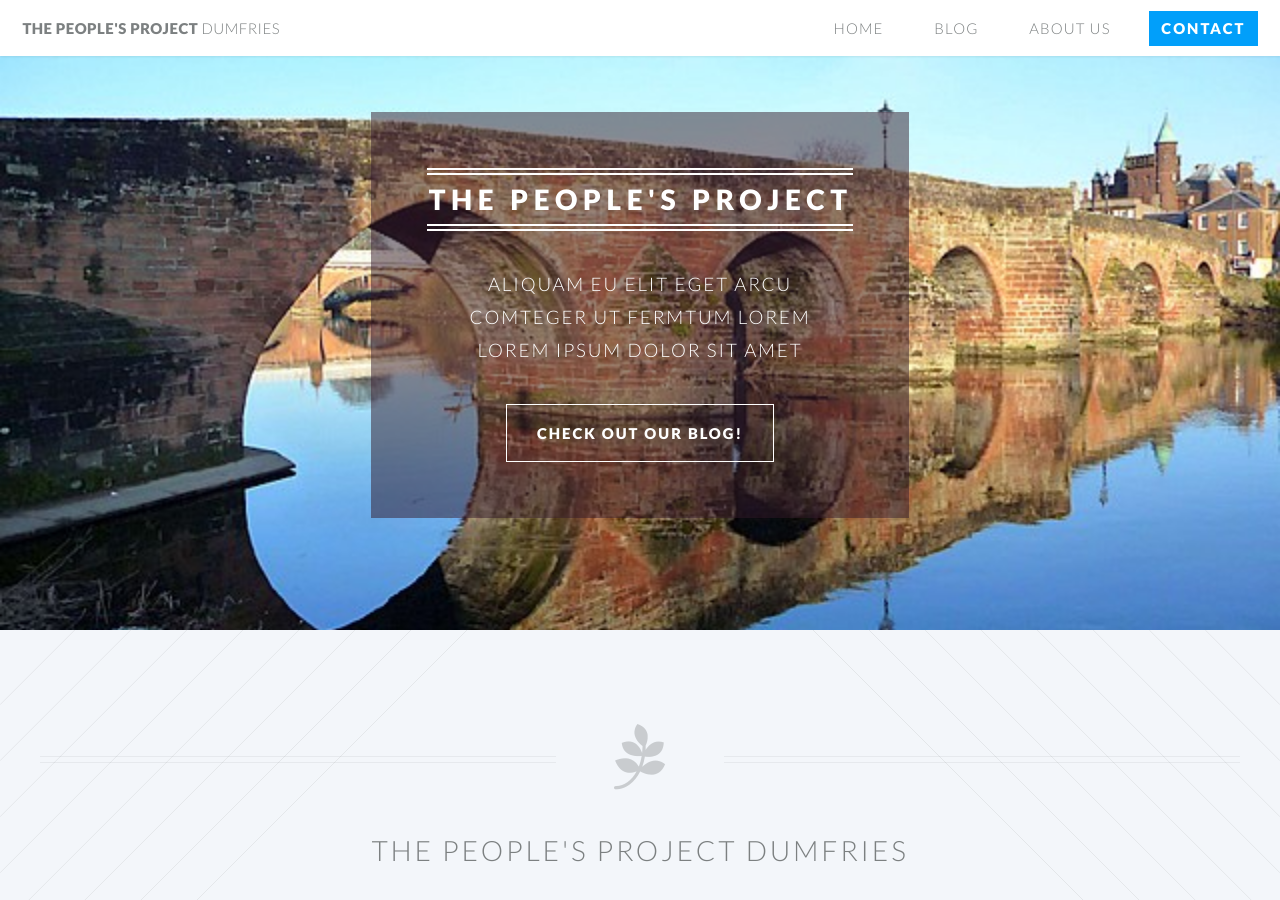
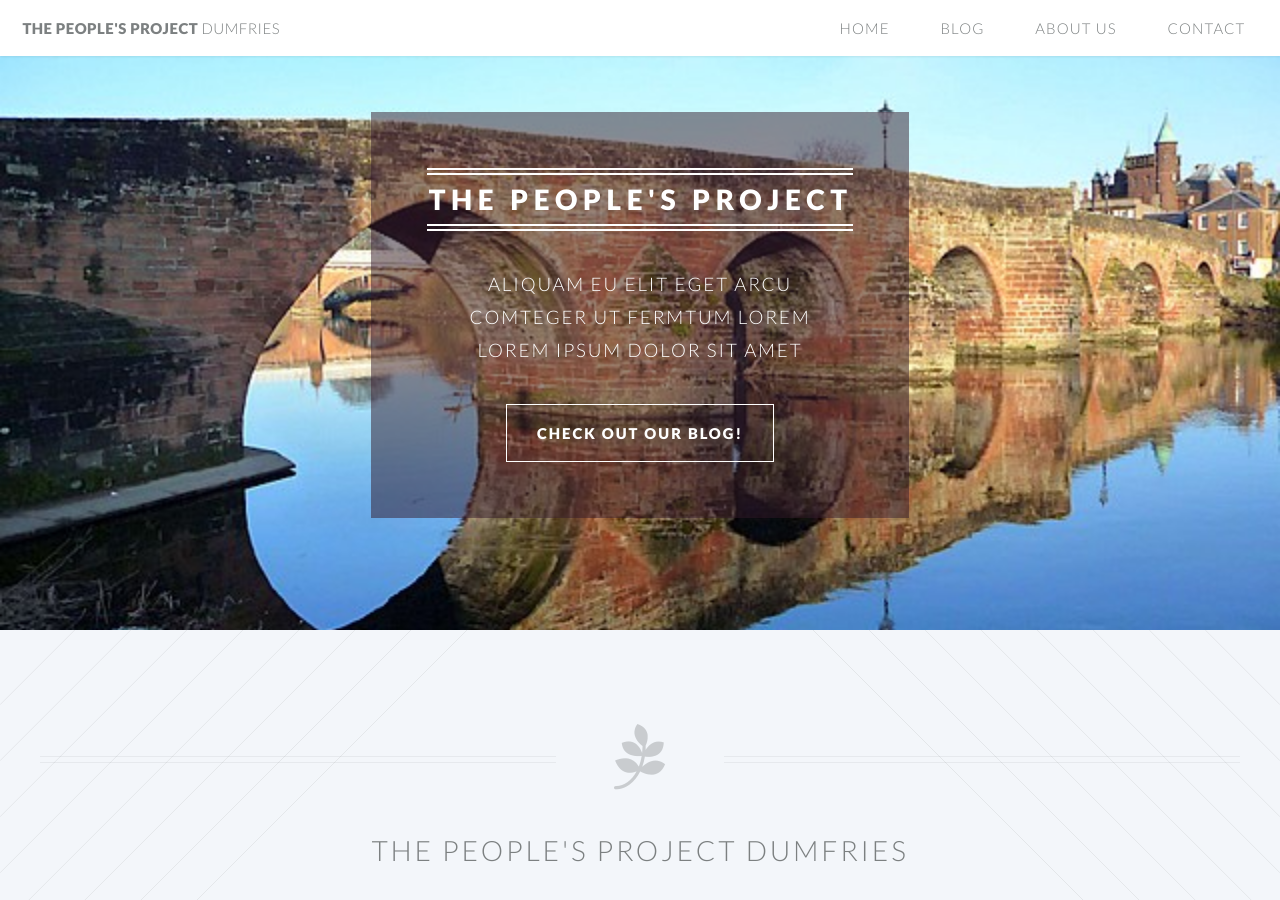
Before and after one commit to catsinspacesuits/peoples-project, a Jekyll site: the page built from index.html, in a window 1280 px wide and 900 px high. Built offline with Jekyll 4.4.1, drawn with Linux system fonts in a browser that asks for light colours.

```diff
--- a/_includes/head.html
+++ b/_includes/head.html
@@ -19,10 +19,10 @@
     <script src="/peoples-project/js/skel-layers.min.js"></script>
     <script src="/peoples-project/js/init.js"></script>
 
-    <link rel="stylesheet" href="/peoples-project/css/skel.css" />
-    <link rel="stylesheet" href="/peoples-project/css/style.css" />
-    <link rel="stylesheet" href="/peoples-project/css/style-wide.css" />
-    <link rel="stylesheet" href="/peoples-project/css/style-noscript.css" />
+    <link rel="stylesheet" href="{{ site.baseurl }}/css/skel.css" />
+    <link rel="stylesheet" href="{{ site.baseurl }}/css/style.css" />
+    <link rel="stylesheet" href="{{ site.baseurl }}/css/style-wide.css" />
+    <link rel="stylesheet" href="{{ site.baseurl }}/css/style-noscript.css" />
 
     <!--[if lte IE 8]><link rel="stylesheet" href="/peoples-project/css/ie/v8.css" /><![endif]-->
     <!--[if lte IE 9]><link rel="stylesheet" href="/peoples-project/css/ie/v9.css" /><![endif]-->
--- a/_includes/header.html
+++ b/_includes/header.html
@@ -5,7 +5,7 @@
             <li><a href="{{ site.baseurl }}">Home</a></li>
             <li><a href="{{ site.baseurl }}/blog.html">Blog</a></li>
             <li><a href="{{ site.baseurl }}/#about">About Us</a></li>
-						<li><a href="{{ site.baseurl }}/contact" class="button special">Contact</a></li>
+						<li><a href="{{ site.baseurl }}/contact">Contact</a></li>
 					</ul>
 				</nav>
 			</header>
```
